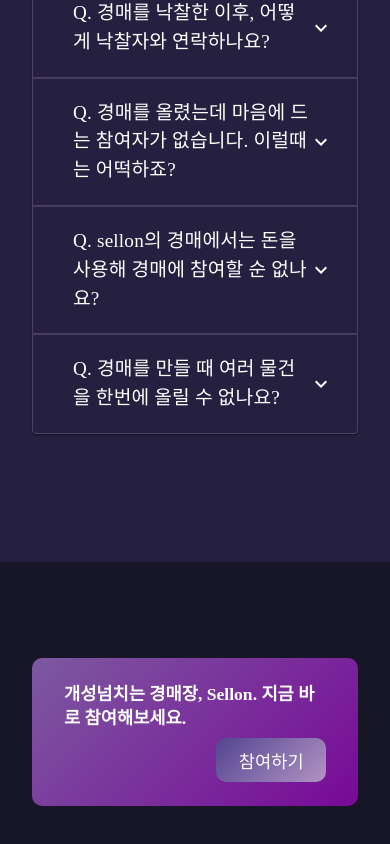
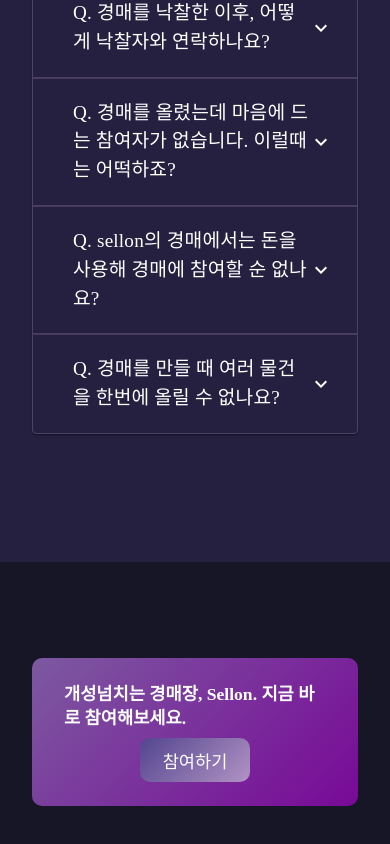
Before and after one commit to bunderLikeLion/sellon_frontend, a React (Create React App) app: page / in a window 390 px wide. Shown: the part 3026-3870 px from the top of the page. Built offline with nearby package versions, Linux system fonts and the light colour scheme; no server answers.

Commit message:
feat: 상세 페이지 반응형

```diff
--- a/src/pages/About/About.js
+++ b/src/pages/About/About.js
@@ -330,8 +330,9 @@ const ParticipantButtonContainer = styled.div`
   display: flex;
   justify-content: flex-end;
 
-  @media screen and (max-width: 900px) {
+  @media screen and (max-width: 700px) {
     width: 100%;
+    justify-content: center;
   }
 `;
 
```
